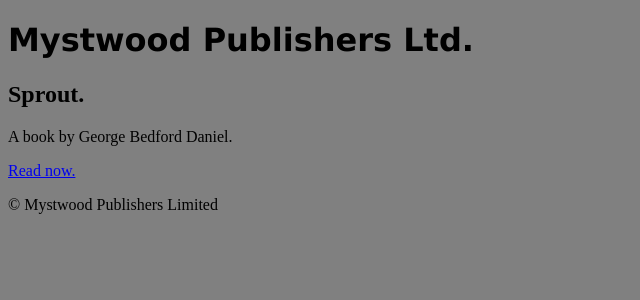
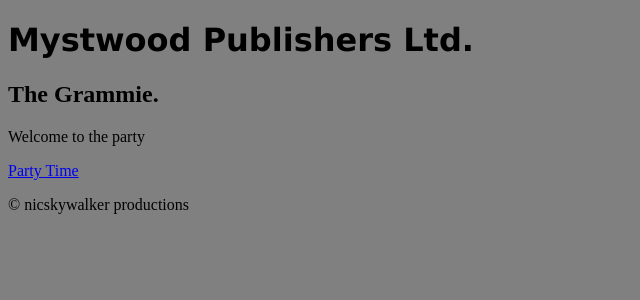
Before and after one commit to nicskywalker11/nicskywalker11.github.io, a Jekyll site: the page index.html, which Jekyll copies as it is, in a window 1280 px wide. Shown: the top 300 px of the page, without its empty margins (0-640 px from the left). Built offline with Jekyll 4.4.1, drawn with Linux system fonts in a browser that asks for light colours.

Commit message:
Update index.html

```diff
--- a/index.html
+++ b/index.html
@@ -7,10 +7,10 @@
 <body>
 	<h1>Mystwood Publishers Ltd.</h1>
 	<div class="hero">
-		<h2>Sprout.</h2>
-		<p>A book by George Bedford Daniel.</p>
-		<a href="#">Read now.</a>
+		<h2>The Grammie.</h2>
+		<p>Welcome to the party</p>
+		<a href="#">Party Time</a>
 	</div>
-	<p id = "footer">&copy; Mystwood Publishers Limited</p>
+	<p id = "footer">&copy; nicskywalker productions</p>
 </body>
 </html>
```
